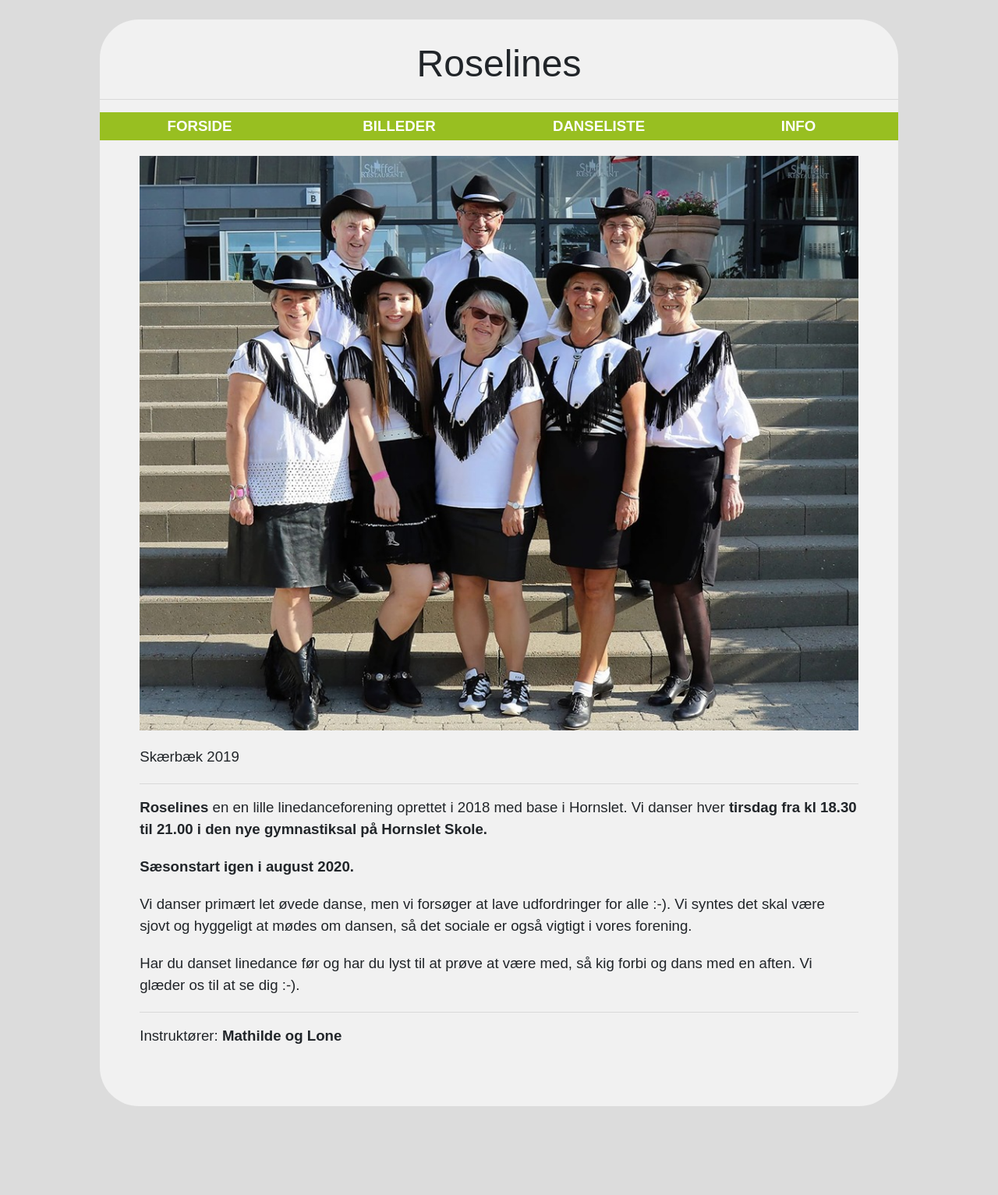
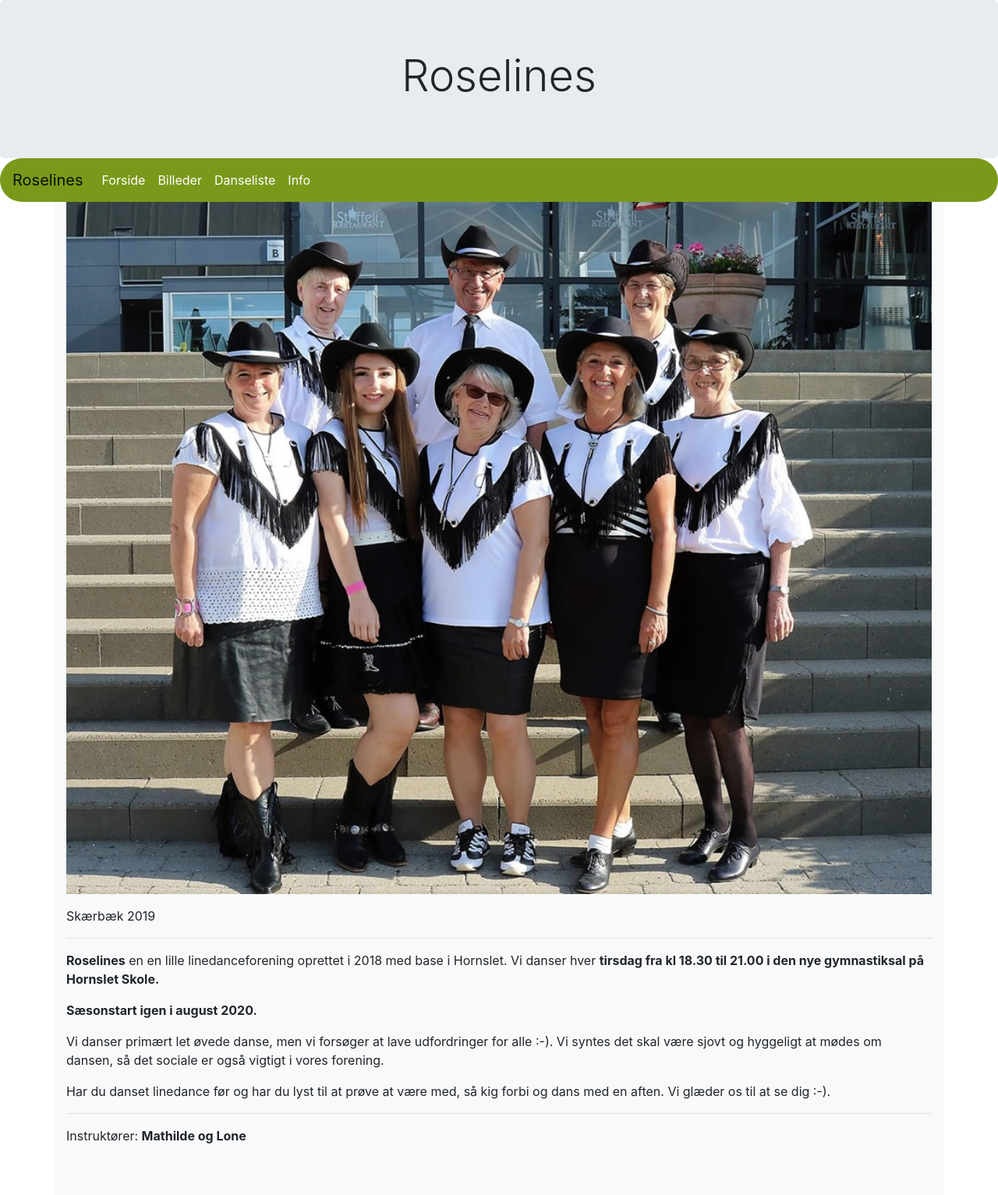
Before and after one commit to lonemathiasen/lonemathiasen.github.io, a Jekyll site: the page built from index.md, in a window 1280 px wide. Shown: the whole page at 78% size. Built offline with Jekyll 4.4.1, drawn with Linux system fonts in a browser that asks for light colours; before the commit the page ends 1469 px from its top, so only the background shows below that.

Commit message:
Rewrite page to Bootstrap. WIP

```diff
--- a/_layouts/default.html
+++ b/_layouts/default.html
@@ -31,19 +31,35 @@
     <title>{{ page.title }} {{ site.name }}</title>
   </head>
   <body>
-    <br>
-    <h1 id='title'>{{ page.title }} {{ site.name }}</h1>
-    <hr>
-    <center>
-      <ul id="nav">
-        <li><a href="index.html">Forside</a></li>
-        <li><a href="billeder.html">Billeder</a></li>
-        <li><a href="danseliste.html">Danseliste</a></li>
-        <li><a href="info.html">Info</a></li>
-      </ul>
-    </center>
-    <h2>{{ page.header }}</h2>
-    <div id="content">
+    <div class="jumbotron text-center" style="margin-bottom:0">
+      <h1 class="display-4">{{ site.name }}</h1>
+    </div>
+
+
+    <nav class="navbar navbar-expand-lg navbar-light rounded-pill" style="background-color: #7A991A;">
+      <a class="navbar-brand" href="index.html">Roselines</a>
+      <button class="navbar-toggler" type="button" data-toggle="collapse" data-target="#navbarNav" aria-controls="navbarNav" aria-expanded="false" aria-label="Toggle navigation">
+        <span class="navbar-toggler-icon"></span>
+      </button>
+      <div class="collapse navbar-collapse" id="navbarNav">
+        <ul class="navbar-nav">
+          <li class="nav-item">
+            <a class="nav-link text-white" href="index.html">Forside</a>
+          </li>
+          <li class="nav-item">
+            <a class="nav-link text-white" href="billeder.html">Billeder</a>
+          </li>
+          <li class="nav-item">
+            <a class="nav-link text-white" href="danseliste.html">Danseliste</a>
+          </li>
+          <li class="nav-item">
+            <a class="nav-link text-white" href="info.html">Info</a>
+          </li>
+        </ul>
+      </div>
+    </nav>
+
+    <div class="container bg-light">
       {{ content }}
       <br><br>
     </div>
--- a/css/css.css
+++ b/css/css.css
@@ -1,70 +1,5 @@
-html {
-        background-color: #DCDCDC;
-        margin: 25px auto 25px;
-}
-
-/*-----BODY-----*/
-
-body {
-        font-family: sans-serif;
-        font-size: 14pt;
-        margin: 0px auto 25px;
-        background-color: #F1F1F1;
-        width: 80%;
-        text-align: center;
-        border-radius: 50px;
-}
-
-
-/*-----IMG-----*/
 img {
-        width: 100%;
-}
-
-
-/*-----DIV-----*/
-
-#content {
-        width: 90%;
-        margin: 0px auto;
-        text-align: left;
-}
-
-#content img {
-        display: block;
-        margin: 20px auto 10px;
-}
-
-.img_text {
-        text-align: center;
-        font-size: 10pt;
-        color: green;
-        margin-bottom: 10px;
-}
-
-/*-----SPAN-----*/
-
-#response {
-        font-size: 125%;
-        color: red;
-}
-
-#green {
-    color: green;
-}
-
-/*-----HEADER-----*/
-
-h1 {
-        font-size: 20pt;
-}
-
-h1#title {
-        font-size: 36pt;
-}
-
-h2 {
-        font-size: 16pt;
+    width: 100%;
 }
 
 /*-----CODE-----*/
@@ -80,147 +15,15 @@ code {
 }
 
 pre {
+  color: #efefef;
   padding:8px 15px;
   background: #333333;
   border-radius: 3px;
   border:1px solid #c7c7c7;
   overflow: auto;
   overflow-y: hidden;
-
-  code {
+}
+pre code {
     margin: 0px;
     padding: 0px;
-  }
 }
-
-/*-----A-----*/
-
-a:link {
-        color: blue;
-        text-decoration: none;
-        font-weight: bold;
-}
-
-a:hover {
-        color: red;
-        text-decoration: underline;
-}
-
-a:visited {
-        color: navy;
-        text-decoration: bold;
-}
-
-/*-----MENU-----*/
-
-#nav {
-        list-style-type: none;
-        margin: 0;
-        padding: 0;
-        overflow: hidden;
-        width: 100%;
-        font-size: 14pt;
-}
-
-#nav li {
-        float: left;
-        width: 25%;
-}
-
-#nav a:link {
-        display: block;
-        width: 100%;
-        font-weight: bold;
-        color: #FFFFFF;
-        background-color: #98bf21;
-        text-align: center;
-        padding: 4px 0 4px;
-        text-decoration: none;
-        text-transform: uppercase;
-}
-
-#nav a:visited {
-        display: block;
-        width: 100%;
-        font-weight: bold;
-        color: #FFFFFF;
-        background-color: #98bf21;
-        text-align: center;
-        padding: 4px 0 4px;
-        text-decoration: none;
-        text-transform: uppercase;
-}
-
-#nav a:hover {
-        background-color: #7A991A;
-}
-
-#nav a:active {
-        background-color: #7A991A;
-}
-
-#tilmeldinger {
-        width: 100%;
-}
-
-#tilmeldinger td {
-        border: 1px solid #98bf21;
-        padding: 3px 7px 2px;
-}
-
-#tilmeldinger thead td {
-        padding: 5px auto 4px;
-        background-color: #A7C942;
-        color: #FFFFFF;
-}
-
-#tilmeldinger tr.alt td {
-        color: #000000;
-        background-color: #EAF2D3;
-}
-
-
-
-
-
-
-table {
-  width:100%;
-  border-collapse:collapse;
-}
-
-th {
-  text-align:left;
-  padding:5px 10px;
-  border-bottom:1px solid #e5e5e5;
-  color: #444;
-}
-
-td {
-  text-align:left;
-  padding:5px 10px;
-  border-bottom:1px solid #e5e5e5;
-  border-right: 1px solid #ffcc00;
-}
-
-td:first-child {
-  border-left: 1px solid #ffcc00;
-}
-
-
-
-blockquote {
-  border-left:1px solid #ffcc00;
-  margin:0;
-  padding:0 0 0 20px;
-  font-style:italic;
-}
-
-p, ul, ol, table, pre, dl {
-  margin:0 0 20px;
-}
-
-pre code {
-  margin: 0px;
-  padding: 0px;
-}
```
